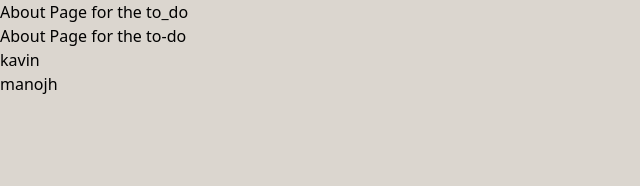
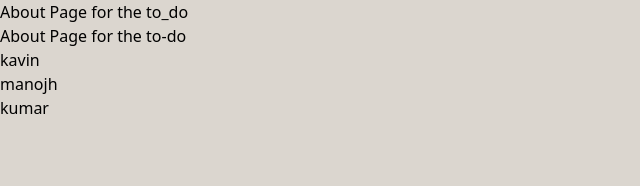
Before and after one commit to Kavin-105/to_do, a React (Vite) app: page /about in a window 1280 px wide. Shown: the top 186 px of the page, without its empty margins (0-640 px from the left). Built offline with nearby package versions, Linux system fonts and the light colour scheme.

Commit message:
changed kumar

```diff
--- a/src/components/About.jsx
+++ b/src/components/About.jsx
@@ -5,6 +5,7 @@ function About() {
         <h1>About Page for the to-do</h1>
         <h1>kavin</h1>
         <h1>manojh</h1>
+        <h1>kumar</h1>
         </>
     );
 }
```
